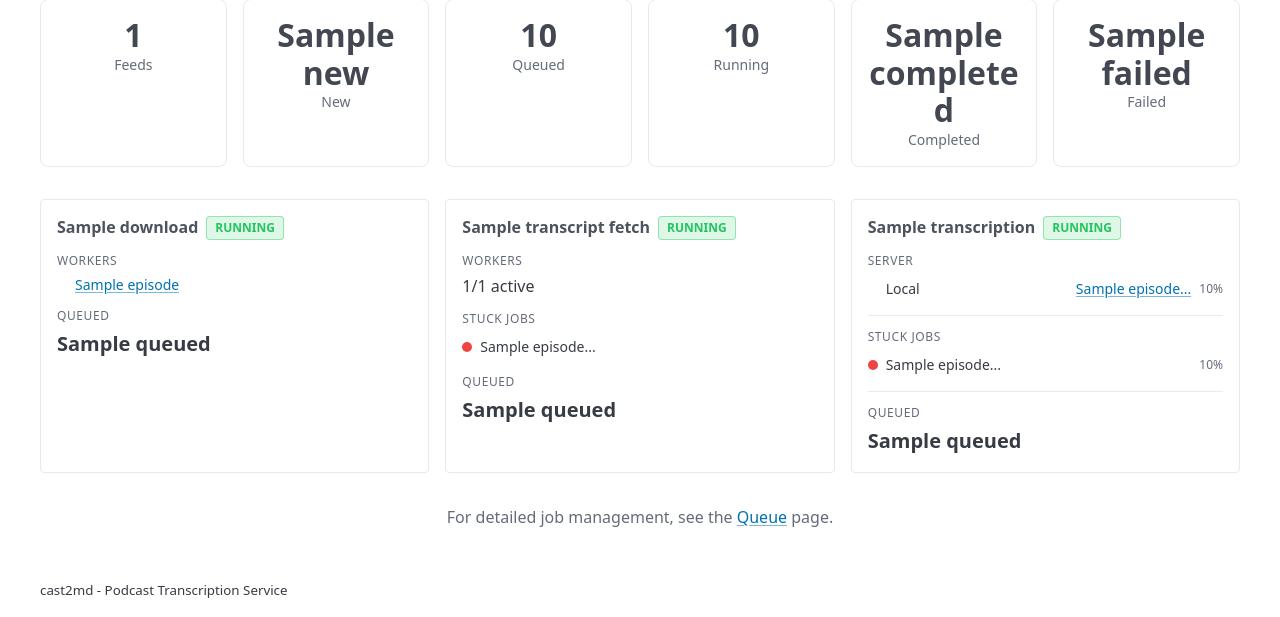
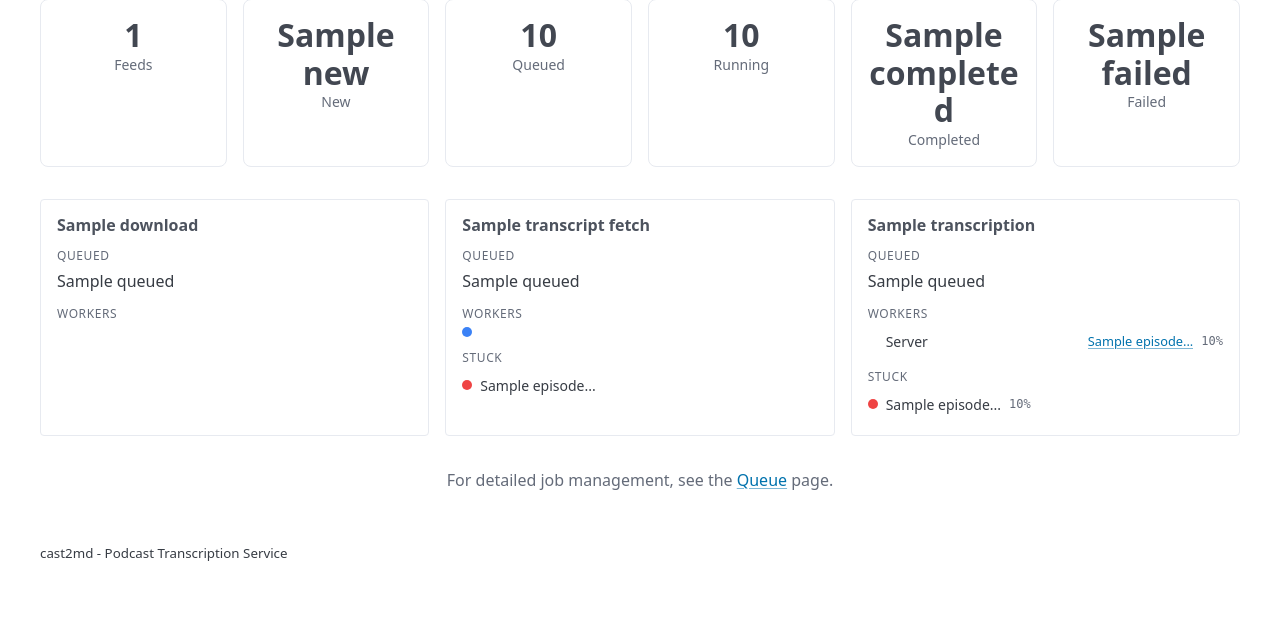
Before and after one commit to meltforce/cast2md, a FastAPI app: template src/cast2md/node/templates/status.html in a window 1280 px wide. Shown: the part 189-806 px from the top of the page. After the commit the page ends 750 px from the top, so only its background shows below. Run offline with FastAPI, Linux system fonts and the light colour scheme; the template is opened without the code that fills it: most values are stand-ins (such as "Sample title", 1, 10 or a date in 2020); parts of the project's set-up code (start-up, migrations or seed data) failed here and were passed over; some libraries are stand-ins or nearby versions.

Commit message:
Improve worker card layout
- Move Queued count to top of each card, reduce font prominence
- Use uniform dot display for all worker types (green=idle, blue=busy)
- Unify Transcription card: Server + remote nodes in single list
- Remote nodes marked with (remote) suffix
- Remove Running/Stopped badge from card headers

Co-Authored-By: Claude Opus 4.5 <noreply@anthropic.com>

```diff
--- a/src/cast2md/templates/base.html
+++ b/src/cast2md/templates/base.html
@@ -732,38 +732,38 @@
             margin: 0.75rem 0;
         }
         .worker-card .queued-count {
-            font-size: 1.25rem;
-            font-weight: 600;
+            font-size: 1rem;
+            font-weight: 500;
         }
-        .worker-card .node-row {
+        .worker-card .worker-row {
             display: flex;
             align-items: center;
             gap: 0.5rem;
             padding: 0.25rem 0;
         }
-        .worker-card .node-name {
-            flex: 1;
+        .worker-card .worker-name {
             font-size: 0.875rem;
         }
-        .worker-card .node-status {
-            font-size: 0.75rem;
-            color: var(--pico-muted-color);
-        }
-        .worker-card .worker-info {
-            display: flex;
-            align-items: center;
-            gap: 0.5rem;
-        }
         .worker-card .worker-job {
-            font-size: 0.875rem;
+            font-size: 0.8rem;
             color: var(--pico-muted-color);
             white-space: nowrap;
             overflow: hidden;
             text-overflow: ellipsis;
-            max-width: 180px;
+            max-width: 120px;
+            margin-left: auto;
         }
         .worker-card .worker-job a {
             color: var(--pico-primary);
+        }
+        .worker-card .worker-progress {
+            font-size: 0.75rem;
+            color: var(--pico-muted-color);
+            font-family: monospace;
+        }
+        .worker-card .muted {
+            color: var(--pico-muted-color);
+            font-size: 0.8rem;
         }
     </style>
 </head>
--- a/src/cast2md/templates/status.html
+++ b/src/cast2md/templates/status.html
@@ -41,152 +41,117 @@
 <div class="worker-cards">
     <!-- Audio Download Card -->
     <div class="worker-card">
-        <h4>
-            {{ worker_groups.download.title }}
-            {% if queue_status.running %}
-            <span class="status-badge status-completed">Running</span>
-            {% else %}
-            <span class="status-badge status-failed">Stopped</span>
-            {% endif %}
-        </h4>
+        <h4>{{ worker_groups.download.title }}</h4>
+
+        <div class="card-section">
+            <div class="section-label">Queued</div>
+            <div class="queued-count">{{ worker_groups.download.queued }}</div>
+        </div>
 
         <div class="card-section">
             <div class="section-label">Workers</div>
             <div class="workers-row">
                 {% for worker in worker_groups.download.workers %}
-                <div class="worker-info">
-                    <span class="worker-dot dot-{{ worker.status }}"></span>
-                    {% if worker.episode %}
-                    <span class="worker-job">
-                        <a href="/episodes/{{ worker.episode.id }}">{{ worker.episode.title[:25] }}{% if worker.episode.title|length > 25 %}...{% endif %}</a>
-                    </span>
-                    {% endif %}
-                </div>
+                <span class="worker-dot dot-{{ worker.status }}" title="{{ worker.status }}"></span>
                 {% endfor %}
                 {% if not worker_groups.download.workers %}
-                <span style="color: var(--pico-muted-color);">No workers</span>
+                <span class="muted">No workers</span>
                 {% endif %}
             </div>
-        </div>
-
-        <div class="card-section">
-            <div class="section-label">Queued</div>
-            <div class="queued-count">{{ worker_groups.download.queued }}</div>
         </div>
     </div>
 
     <!-- Transcript Fetch Card -->
     <div class="worker-card">
-        <h4>
-            {{ worker_groups.transcript_fetch.title }}
-            {% if queue_status.running %}
-            <span class="status-badge status-completed">Running</span>
-            {% else %}
-            <span class="status-badge status-failed">Stopped</span>
-            {% endif %}
-        </h4>
+        <h4>{{ worker_groups.transcript_fetch.title }}</h4>
+
+        <div class="card-section">
+            <div class="section-label">Queued</div>
+            <div class="queued-count">{{ worker_groups.transcript_fetch.queued }}</div>
+        </div>
 
         <div class="card-section">
             <div class="section-label">Workers</div>
             <div class="workers-row">
-                <span>{{ worker_groups.transcript_fetch.active_count }}/{{ worker_groups.transcript_fetch.total_count }} active</span>
+                {% for i in range(worker_groups.transcript_fetch.active_count) %}
+                <span class="worker-dot dot-busy" title="busy"></span>
+                {% endfor %}
+                {% for i in range(worker_groups.transcript_fetch.total_count - worker_groups.transcript_fetch.active_count) %}
+                <span class="worker-dot dot-idle" title="idle"></span>
+                {% endfor %}
             </div>
         </div>
 
         {% if worker_groups.transcript_fetch.orphaned %}
         <div class="card-section">
-            <div class="section-label">Stuck Jobs</div>
+            <div class="section-label">Stuck</div>
             {% for item in worker_groups.transcript_fetch.orphaned %}
-            <div class="node-row">
+            <div class="worker-row">
                 <span class="worker-dot dot-stuck"></span>
-                <span class="node-name">{{ item.episode.title[:30] }}...</span>
+                <span class="worker-name">{{ item.episode.title[:30] }}...</span>
             </div>
             {% endfor %}
         </div>
         {% endif %}
-
-        <div class="card-section">
-            <div class="section-label">Queued</div>
-            <div class="queued-count">{{ worker_groups.transcript_fetch.queued }}</div>
-        </div>
     </div>
 
     <!-- Transcription Card -->
     <div class="worker-card">
-        <h4>
-            {{ worker_groups.transcription.title }}
-            {% if queue_status.running %}
-            <span class="status-badge status-completed">Running</span>
-            {% else %}
-            <span class="status-badge status-failed">Stopped</span>
-            {% endif %}
-        </h4>
+        <h4>{{ worker_groups.transcription.title }}</h4>
 
-        <!-- Server worker -->
         <div class="card-section">
-            <div class="section-label">Server</div>
-            <div class="node-row">
+            <div class="section-label">Queued</div>
+            <div class="queued-count">{{ worker_groups.transcription.queued }}</div>
+        </div>
+
+        <div class="card-section">
+            <div class="section-label">Workers</div>
+            <!-- Server worker -->
+            <div class="worker-row">
                 <span class="worker-dot dot-{{ worker_groups.transcription.server.status }}"></span>
-                <span class="node-name">Local</span>
+                <span class="worker-name">Server</span>
                 {% if worker_groups.transcription.server.episode %}
                 <span class="worker-job">
                     <a href="/episodes/{{ worker_groups.transcription.server.episode.id }}">{{ worker_groups.transcription.server.episode.title[:20] }}...</a>
                 </span>
                 {% if worker_groups.transcription.server.progress is not none %}
-                <span class="node-status">{{ worker_groups.transcription.server.progress }}%</span>
+                <span class="worker-progress">{{ worker_groups.transcription.server.progress }}%</span>
                 {% endif %}
-                {% else %}
-                <span class="node-status">idle</span>
                 {% endif %}
             </div>
-        </div>
-
-        <!-- Remote nodes -->
-        {% if worker_groups.transcription.distributed_enabled and worker_groups.transcription.nodes %}
-        <div class="divider"></div>
-        <div class="card-section">
-            <div class="section-label">Remote Nodes</div>
+            <!-- Remote nodes -->
+            {% if worker_groups.transcription.distributed_enabled and worker_groups.transcription.nodes %}
             {% for node in worker_groups.transcription.nodes %}
-            <div class="node-row">
+            <div class="worker-row">
                 <span class="worker-dot dot-{{ node.status }}"></span>
-                <span class="node-name">{{ node.name }}</span>
+                <span class="worker-name">{{ node.name }} <span class="muted">(remote)</span></span>
                 {% if node.episode %}
                 <span class="worker-job">
                     <a href="/episodes/{{ node.episode.id }}">{{ node.episode.title[:15] }}...</a>
                 </span>
                 {% if node.progress is not none %}
-                <span class="node-status">{{ node.progress }}%</span>
+                <span class="worker-progress">{{ node.progress }}%</span>
                 {% endif %}
-                {% else %}
-                <span class="node-status">{{ node.status }}</span>
+                {% endif %}
+            </div>
+            {% endfor %}
+            {% endif %}
+        </div>
+
+        {% if worker_groups.transcription.orphaned %}
+        <div class="card-section">
+            <div class="section-label">Stuck</div>
+            {% for item in worker_groups.transcription.orphaned %}
+            <div class="worker-row">
+                <span class="worker-dot dot-stuck"></span>
+                <span class="worker-name">{{ item.episode.title[:25] }}...</span>
+                {% if item.progress is not none %}
+                <span class="worker-progress">{{ item.progress }}%</span>
                 {% endif %}
             </div>
             {% endfor %}
         </div>
         {% endif %}
-
-        <!-- Orphaned/stuck jobs -->
-        {% if worker_groups.transcription.orphaned %}
-        <div class="divider"></div>
-        <div class="card-section">
-            <div class="section-label">Stuck Jobs</div>
-            {% for item in worker_groups.transcription.orphaned %}
-            <div class="node-row">
-                <span class="worker-dot dot-stuck"></span>
-                <span class="node-name">{{ item.episode.title[:25] }}...</span>
-                {% if item.progress is not none %}
-                <span class="node-status">{{ item.progress }}%</span>
-                {% endif %}
-            </div>
-            {% endfor %}
-        </div>
-        {% endif %}
-
-        <div class="divider"></div>
-        <div class="card-section">
-            <div class="section-label">Queued</div>
-            <div class="queued-count">{{ worker_groups.transcription.queued }}</div>
-        </div>
     </div>
 </div>
 
```
